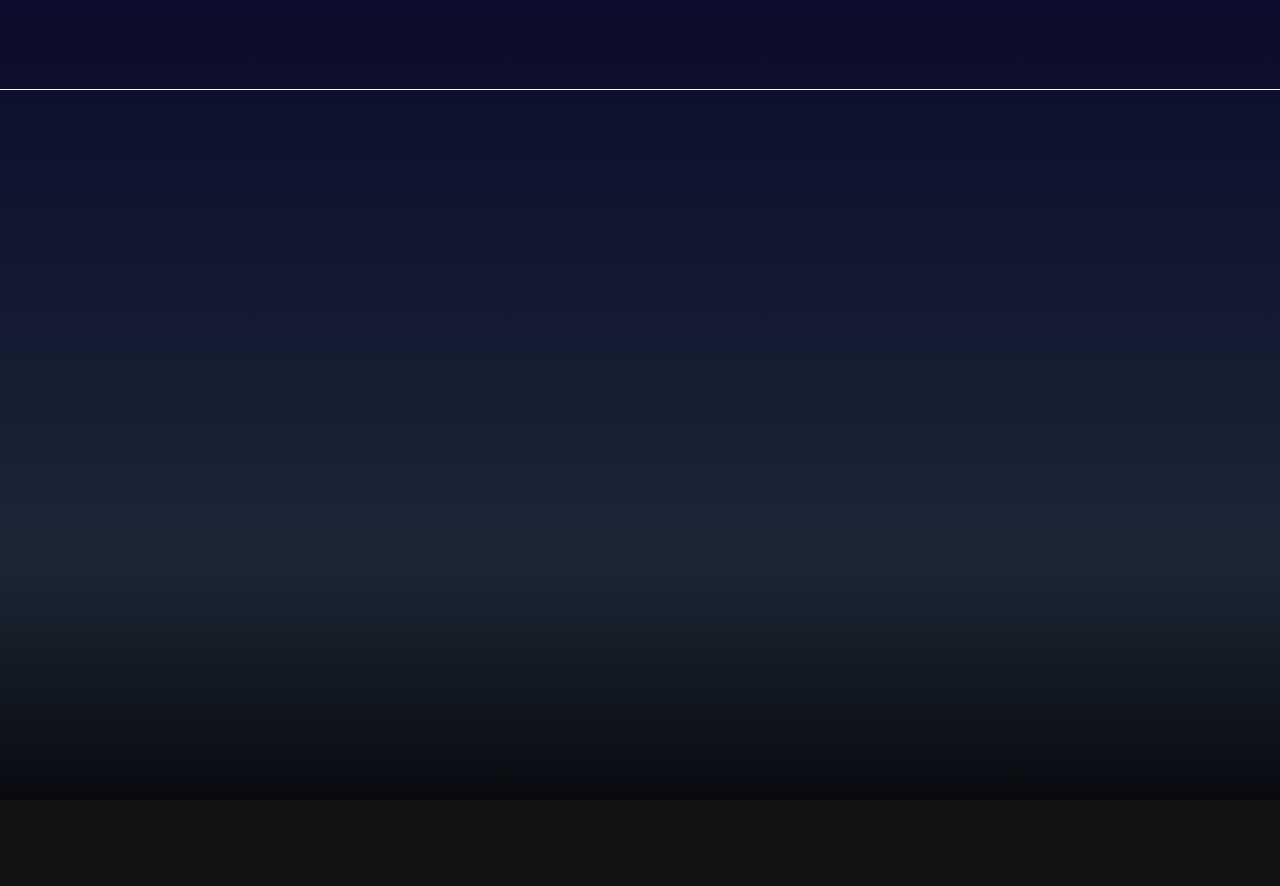
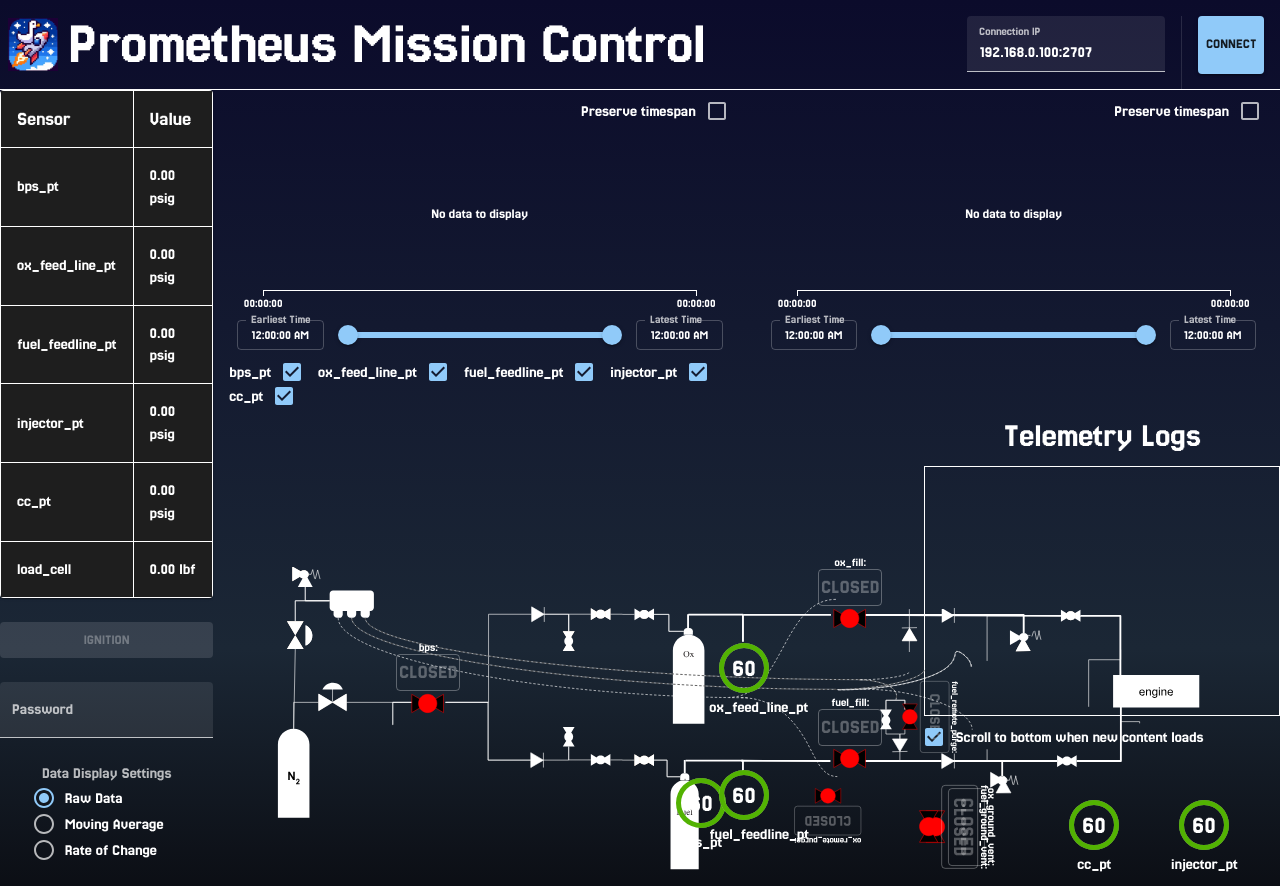
Before and after one commit to rice-eclipse/quonkboard, a React (Create React App) app: page /PrometheusMainDisplay in a window 1280 px wide. Before the commit this address had no page. Shown: the top 886 px of the page. Before the commit the page ends 800 px from the top, so only its background shows below. Built offline with nearby package versions, Linux system fonts and the light colour scheme.

Commit message:
Fleshed out Prometheus page. Need to fix vgauges and buttons

```diff
--- a/src/App.js
+++ b/src/App.js
@@ -8,6 +8,7 @@ import {
 import Topbar from './components/Topbar';
 import ProximaMainDisplay from './pages/ProximaMainDisplay';
 import SphinxMainDisplay from './pages/SphinxMainDisplay';
+import PrometheusMainDisplay from './pages/PrometheusMainDisplay';
 import HomePage from './pages/HomePage';
 import { useState } from 'react';
 import partyPigeon from "./party-parrot.gif";
@@ -39,6 +40,7 @@ function App() {
           <Route path="/" element={<HomePage admin={false} pigeonMode={pigeonMode} ip={connection.ip} sx={{cursor: "default"}}/>} />
           <Route path="/ProximaMainDisplay" element={<ProximaMainDisplay admin={false} pigeonMode={pigeonMode} ip={connection.ip} configKey={connection.engineType} connection={connection} setConnection={setConnection} sx={{cursor: "default"}}/>} />
           <Route path="/SphinxMainDisplay" element={<SphinxMainDisplay admin={false} pigeonMode={pigeonMode} ip={connection.ip} configKey={connection.engineType} connection={connection} setConnection={setConnection} sx={{cursor: "default"}}/>} />
+          <Route path="/PrometheusMainDisplay" element={<PrometheusMainDisplay admin={false} pigeonMode={pigeonMode} ip={connection.ip} configKey={connection.engineType} connection={connection} setConnection={setConnection} sx={{cursor: "default"}}/>} />
         </Routes>
       </Router>
     </ThemeProvider>
--- a/src/components/DiagramControls.js
+++ b/src/components/DiagramControls.js
@@ -2,12 +2,15 @@ import React from 'react';
 import Box from '@mui/material/Box';
 import Sphinx_Diagram from '../diagrams/sphinx_diagram.svg';
 import Proxima_Diagram from '../diagrams/proxima_diagram.svg';
+import Prometheus_Diagram from '../diagrams/prometheus_diagram.svg';
 import { GaugeReading } from './GaugeReading';
 import { Valve } from './Valve';
 import proxima_configs from '../configs/proxima_configs.json';
 import sphinx_configs from '../configs/sphinx_configs.json';
+import prometheus_configs from '../configs/prometheus_configs.json';
 import "../styles/proxima_diagram.css";
 import "../styles/sphinx_diagram.css";
+import "../styles/prometheus_diagram.css";
 
 class DiagramControls extends React.Component {
     constructor(props){
@@ -35,6 +38,10 @@ class DiagramControls extends React.Component {
         if (path.includes("proximamaindisplay")) {
             this.css_config = "proxima";
             return proxima_configs;
+        }
+        if (path.includes("prometheusmaindisplay")) {
+            this.css_config = "prometheus";
+            return prometheus_configs;
         }
         this.css_config = "sphinx";
         return sphinx_configs;
@@ -109,7 +116,12 @@ class DiagramControls extends React.Component {
 
     render() {
         const path = window.location.pathname.toLowerCase();
-        const diagram = path.includes("proximamaindisplay") ? Proxima_Diagram : Sphinx_Diagram;
+        let diagram = Sphinx_Diagram;
+        if (path.includes("proximamaindisplay")) {
+            diagram = Proxima_Diagram;
+        } else if (path.includes("prometheusmaindisplay")) {
+            diagram = Prometheus_Diagram;
+        }
 
         return (
             <div style={{position: "relative"}}>
--- a/src/components/LiveReadoutTable.js
+++ b/src/components/LiveReadoutTable.js
@@ -8,6 +8,8 @@ import TableRow from '@mui/material/TableRow';
 import Paper from '@mui/material/Paper';
 import proxima_configs from '../configs/proxima_configs.json';
 import sphinx_configs from '../configs/sphinx_configs.json';
+import prometheus_configs from '../configs/prometheus_configs.json';
+
 
 class LiveReadoutTable extends React.Component {
     constructor(props) {
@@ -29,6 +31,9 @@ class LiveReadoutTable extends React.Component {
         const path = window.location.pathname.toLowerCase();
         if (path.includes("proximamaindisplay")) {
             return proxima_configs;
+        }
+        else if (path.includes("prometheusmaindisplay")){
+          return prometheus_configs;
         }
         return sphinx_configs;
     }
--- a/src/components/Topbar.js
+++ b/src/components/Topbar.js
@@ -6,13 +6,14 @@ import ConnectBar from "./ConnectBar";
 import { useLocation } from "react-router-dom";
 import proximaConfig from "../configs/proxima_configs.json";
 import sphinxConfig from "../configs/sphinx_configs.json";
+import prometheusConfig from "../configs/prometheus_configs.json";
 
 const Topbar = (props) => {
     const { setPigeonMode, pigeonMode, setConnection, connection } = props;
     const location = useLocation();
     const path = location.pathname.toLowerCase();
-    const showConnectBar = path.includes("proximamaindisplay") || path.includes("sphinxmaindisplay");
-    const engineType = path.includes("proximamaindisplay") ? "proxima" : (path.includes("sphinxmaindisplay") ? "sphinx" : "");
+    const showConnectBar = path.includes("proximamaindisplay") || path.includes("sphinxmaindisplay") || path.includes("prometheusmaindisplay");
+    const engineType = path.includes("proximamaindisplay") ? "proxima" : (path.includes("sphinxmaindisplay") ? "sphinx" : (path.includes("prometheusmaindisplay") ? "prometheus" : ""));
 
     const getTitle = () => {
         if (path.includes("proximamaindisplay")) {
@@ -20,6 +21,9 @@ const Topbar = (props) => {
         }
         if (path.includes("sphinxmaindisplay")) {
             return sphinxConfig.Title;
+        }
+        if (path.includes("prometheusmaindisplay")) {
+            return prometheusConfig.Title;
         }
         return "";
     };
--- a/src/configs/prometheus_configs.json
+++ b/src/configs/prometheus_configs.json
@@ -18,9 +18,9 @@
       "3": "fuel_ground_vent",
       "4": "fuel_remote_purge",
       "5": "bps",
-      "6": "ox_remote_purge",
-      "7": "fuel_fill",
-      "8": "ignition"
+      "8": "ox_remote_purge",
+      "9": "fuel_fill",
+      "6": "ignition"
     }
   },
   "max_data_points": 500
--- a/src/pages/HomePage.js
+++ b/src/pages/HomePage.js
@@ -12,6 +12,7 @@ import {
 
 import ProximaMainDisplay from './ProximaMainDisplay';
 import SphinxMainDisplay from './SphinxMainDisplay';
+import PrometheusMainDisplay from './PrometheusMainDisplay';
 
 const HomePage = ({ type }) => {
     const navigate = useNavigate();
@@ -60,7 +61,7 @@ const HomePage = ({ type }) => {
                 >
                     Sphinx
                 </Button>
-            <Button disabled='true' variant="contained" onClick={() => navigate('./TODOy')}
+            <Button variant="contained" onClick={() => navigate('./PrometheusMainDisplay')}
                     sx={{
                         backgroundColor: '#fff',
                         color: '#000',
@@ -75,6 +76,7 @@ const HomePage = ({ type }) => {
             <Routes>
                 <Route path='test' element={<ProximaMainDisplay />} />
                 <Route path='test' element={<SphinxMainDisplay />} />
+                <Route path='test' element={<PrometheusMainDisplay />} />
             </Routes>
         </div>
     );
--- /dev/null
+++ b/src/pages/PrometheusMainDisplay.js
@@ -0,0 +1,131 @@
+import { Typography } from "@mui/material";
+import { Box, Grid } from "@mui/material";
+import Stack from "@mui/material/Stack";
+import { LiveReadoutTable } from "../components/LiveReadoutTable";
+import { DiagramControls } from "../components/DiagramControls";
+import { IgnitionButton } from "../components/IgnitionButton";
+import DataPlot from "../components/DataPlot";
+import Telemetry from "../components/Telemetry";
+import DataDisplayOptions from "../components/DataDisplayOptions";
+import DataManager from "../logic/DataManager";
+import Interface from "../logic/Interface";
+import AuthBox from "../components/AuthBox";
+import prometheus_config from "../configs/prometheus_configs.json";
+
+import { useState, useEffect, useMemo, useRef } from "react";
+
+const PrometheusMainDisplay = (props) => {
+    const readoutTable = useRef();
+    const lc_plot = useRef();
+    const pt_plot = useRef();
+    const diagram = useRef();
+    const telemetry = useRef();
+
+    const { ip, setConnection } = props;
+    const iface = useRef();
+    const auth_box = useRef();
+
+    const engineConfig = prometheus_config;
+    const pressureKeys = useMemo(() => Object.values(engineConfig.sensor_ids.pts || {}), [engineConfig]);
+    const loadCellKeys = useMemo(() => Object.values(engineConfig.sensor_ids.lcs || {}), [engineConfig]);
+
+    const [dataManager, setDataManager] = useState(new DataManager(engineConfig));
+    const [authStatus, setAuthStatus] = useState(false);
+    const [ignitedStatus, setIgnitedStatus] = useState(false);
+
+    useEffect(() => {
+        setDataManager(new DataManager(engineConfig));
+        setAuthStatus(false);
+        auth_box?.current?.setPassword("");
+    }, [engineConfig]);
+
+    useEffect(() => {
+        const processData = (data) => {
+            dataManager.addData(data);
+
+            if (pressureKeys.some((key) => Object.prototype.hasOwnProperty.call(data, key)) && pt_plot.current) {
+                pt_plot.current.update(dataManager);
+            }
+            if (loadCellKeys.some((key) => Object.prototype.hasOwnProperty.call(data, key)) && lc_plot.current) {
+                lc_plot.current.update(dataManager);
+            }
+            if (readoutTable?.current) {
+                readoutTable.current.update(dataManager);
+            }
+            if (diagram?.current) {
+                diagram.current.update(dataManager);
+            }
+            if (data.telemetry && telemetry?.current) {
+                telemetry.current.update(dataManager);
+            }
+        };
+
+        if (ip !== "") {
+            iface.current = new Interface(ip, engineConfig, setConnection);
+            iface.current.setOnData(processData);
+        }
+        setIgnitedStatus(iface.current?.ignited);
+
+        return () => {
+            if (iface.current !== undefined) {
+                iface.current.close();
+            }
+        };
+    }, [ip, dataManager, engineConfig, pressureKeys, loadCellKeys, setConnection]);
+
+    const ignitionSequence = (go) => {
+        if (go) {
+            iface.current?.sendIgnition();
+            setIgnitedStatus(true);
+        } else {
+            iface.current?.sendIgnitionCancel();
+        }
+    };
+
+    const setAuth = (password) => {
+        if (iface.current !== undefined) {
+            iface.current.setAuth(password);
+            setAuthStatus(password === "quonk");
+        } else {
+            auth_box?.current?.setPassword("");
+            setAuthStatus(false);
+        }
+    };
+
+    return (
+        <Box sx={{my:-2}}>
+            <Grid container spacing={0}>
+                <Grid item xs={2} sx={{textAlign: "center", alignItems: "center", justifyContent: "center", display: "flex"}}>
+                    <Stack>
+                        <LiveReadoutTable sx={{margin: { top: 10, bottom: 20 }}} ref={readoutTable} dataManager={dataManager}/>
+                        <br />
+                        <IgnitionButton authenticated={authStatus} callback={ignitionSequence} ignited={ignitedStatus}/>
+                        <br />
+                        <AuthBox setAuth={setAuth} ref={auth_box}/>
+                        <br />
+                        <DataDisplayOptions dataManager={dataManager}/>
+                    </Stack>
+                </Grid>
+                <Grid item xs={10}>
+                    <Grid container spacing={0}>
+                        <Grid item xs={6} sx={{textAlign: "center"}}>
+                            <DataPlot ref={pt_plot} dataManager={dataManager} keys={pressureKeys}/>
+                        </Grid>
+                        <Grid item xs={6} sx={{textAlign: "center"}}>
+                            <DataPlot ref={lc_plot} dataManager={dataManager} keys={loadCellKeys}/>
+                        </Grid>
+                        <Grid item xs={8} sx={{alignContent: "center", height: 350, mt:5}}>
+                            <DiagramControls authenticated={authStatus} sx={{position: "relative"}} ref={diagram} interface={iface} dataManager={dataManager}/>
+                        </Grid>
+                        <Grid item xs={4} sx={{alignContent: "center", mt: -4}}>
+                            <Typography sx={{textAlign: "center", mb: 1}} variant="h4">Telemetry Logs</Typography>
+                            <Telemetry sx={{border: 1}} ref={telemetry} dataManager={dataManager}/>
+                        </Grid>
+                    </Grid>
+                </Grid>
+            </Grid>
+        </Box>
+    );
+};
+
+export default PrometheusMainDisplay;
--- a/src/styles/prometheus_diagram.css
+++ b/src/styles/prometheus_diagram.css
@@ -1,23 +1,23 @@
-#bps_pt {
+.prometheus #bps_pt {
     position: absolute; /* Position the overlay absolutely */
     top: 320px;
     left: 453px;
     color: white; /* Text color */
 }
 
-#ox_feedline_pt {
+.prometheus #ox_feed_line_pt {
     position: absolute; /* Position the overlay absolutely */
-    top: 342px;
-    left: 956px;
+    top: 185px;
+    left: 496px;
     color: white; /* Text color */
 }
-#fuel_feedline_pt {
+.prometheus #fuel_feedline_pt {
     position: absolute; /* Position the overlay absolutely */
-    top: 342px;
-    left: 956px;
+    top: 312px;
+    left: 496px;
     color: white; /* Text color */
 }
-#injector_pt {
+.prometheus #injector_pt {
     position: absolute; /* Position the overlay absolutely */
     top: 342px;
     left: 956px;
@@ -37,51 +37,49 @@
 
 .prometheus #ox_fill {
     position: absolute;
-    top: 225px;
-    left: 527px;
+    top: 105px;
+    left: 605px;
 }
 
-#ox_ground_vent {
+.prometheus #ox_ground_vent {
     position: absolute;
     top: 340px;
     left: 710px;
     transform: rotate(90deg);
 }
-#fuel_ground_vent {
+.prometheus #fuel_ground_vent {
     position: absolute;
     top: 340px;
     left: 700px;
     transform: rotate(90deg);
 }
-#fuel_ground_vent {
+.prometheus #fuel_ground_vent {
     position: absolute;
     top: 340px;
     left: 700px;
     transform: rotate(90deg);
 }
-#fuel_remote_purge {
+.prometheus #fuel_remote_purge {
+    position: absolute;
+    top: 230px;
+    left: 673px;
+    transform: rotate(90deg) scale(0.8);
+}
+
+.prometheus #bps {
+    position: absolute;
+    top: 190px;
+    left: 183px;
+}
+.prometheus #ox_remote_purge {
     position: absolute;
     top: 330px;
     left: 573px;
-    transform: rotate(270deg);
+    transform: rotate(900deg) scale(0.8);
 }
 
-#bps {
+.prometheus #fuel_fill{
     position: absolute;
-    top: 330px;
-    left: 573px;
-    transform: rotate(270deg);
+    top: 245px;
+    left: 605px;
 }
-#ox_remote_purge {
-    position: absolute;
-    top: 330px;
-    left: 573px;
-    transform: rotate(270deg);
-}
-
-#fuel_fill{
-    position: absolute;
-    top: 330px;
-    left: 573px;
-    transform: rotate(270deg);
-}
```
